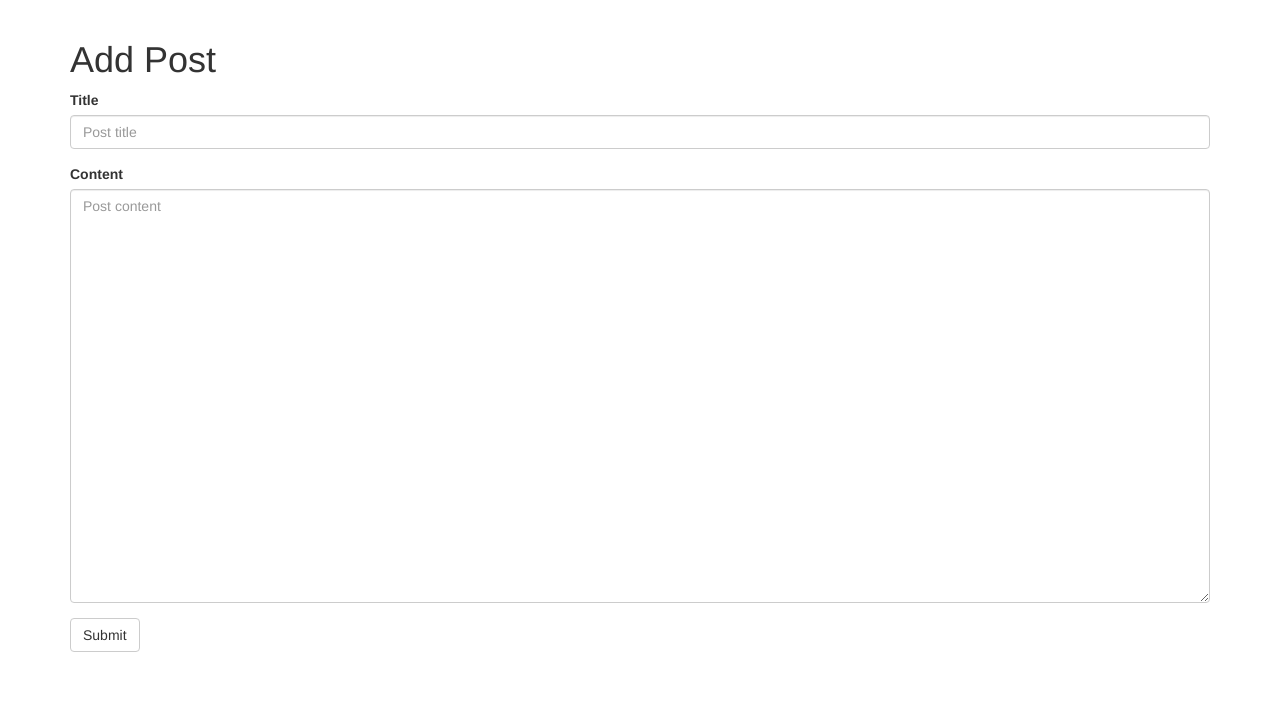
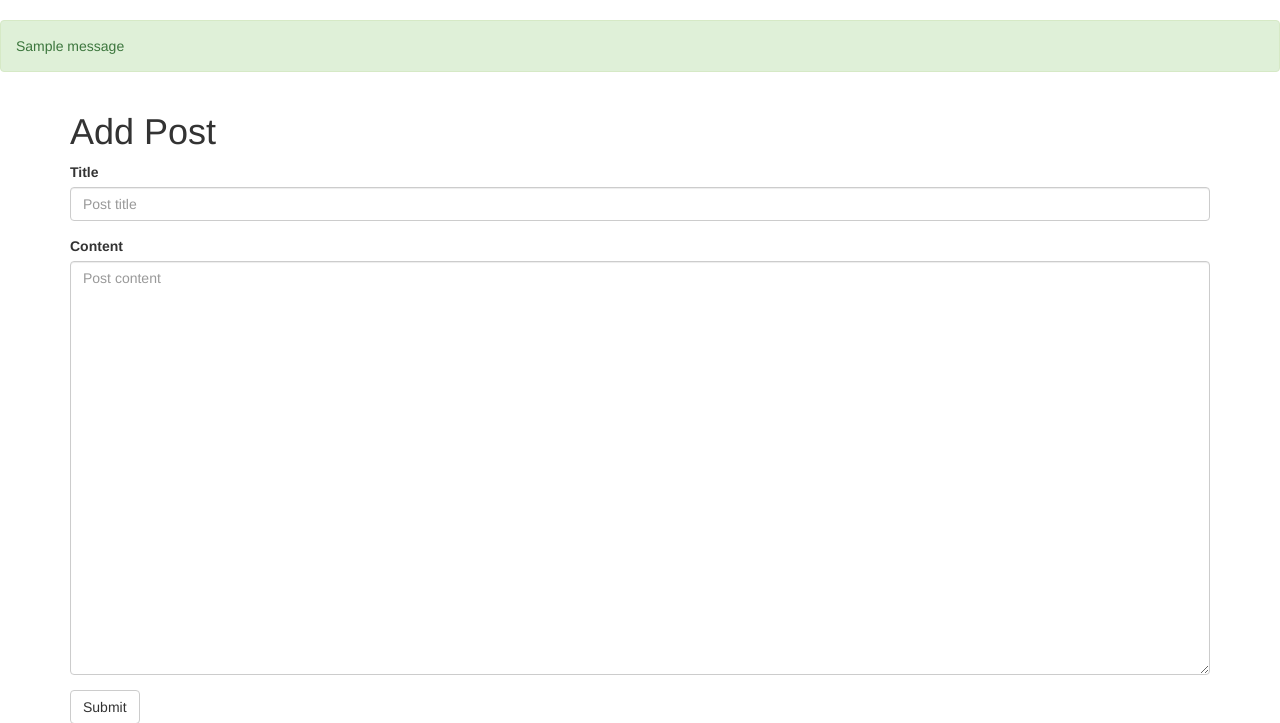
Before and after one commit to brebory/thinkful-pip-unit-4-blog, a Flask app: page /post/add in a window 1280 px wide. Shown: the part 51-774 px from the top of the page. Run offline with Flask 2, Linux system fonts and the light colour scheme; a user stored in the database is signed in; tables that the repository leaves empty hold one stand-in row (values such as "Sample post"); one stand-in notice (Sample message) is shown; some libraries are stand-ins or nearby versions.

Commit message:
Add flash messages to base.html

```diff
--- a/blog/templates/base.html
+++ b/blog/templates/base.html
@@ -39,6 +39,16 @@
             </div>
         </div>
 
+        {% with messages = get_flashed_messages(with_categories=true) %}
+        {% if messages %}
+        {% for category, message in messages %}
+        <div class="alert alert-{{ category }}">
+          <p>{{ message }}</p>
+        </div>
+        {% endfor %}
+        {% endif %}
+        {% endwith %}
+
         <div class="container">
             {% block content %}{% endblock %}
         </div>
```
